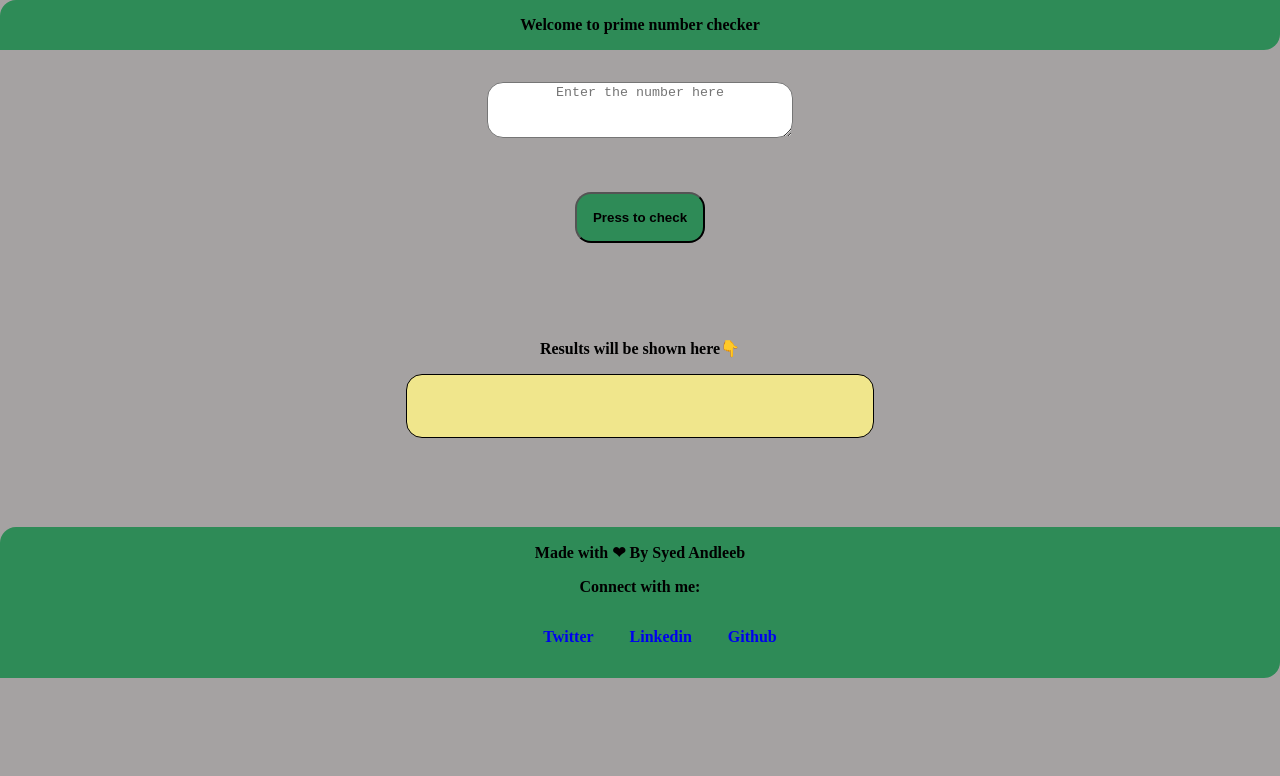
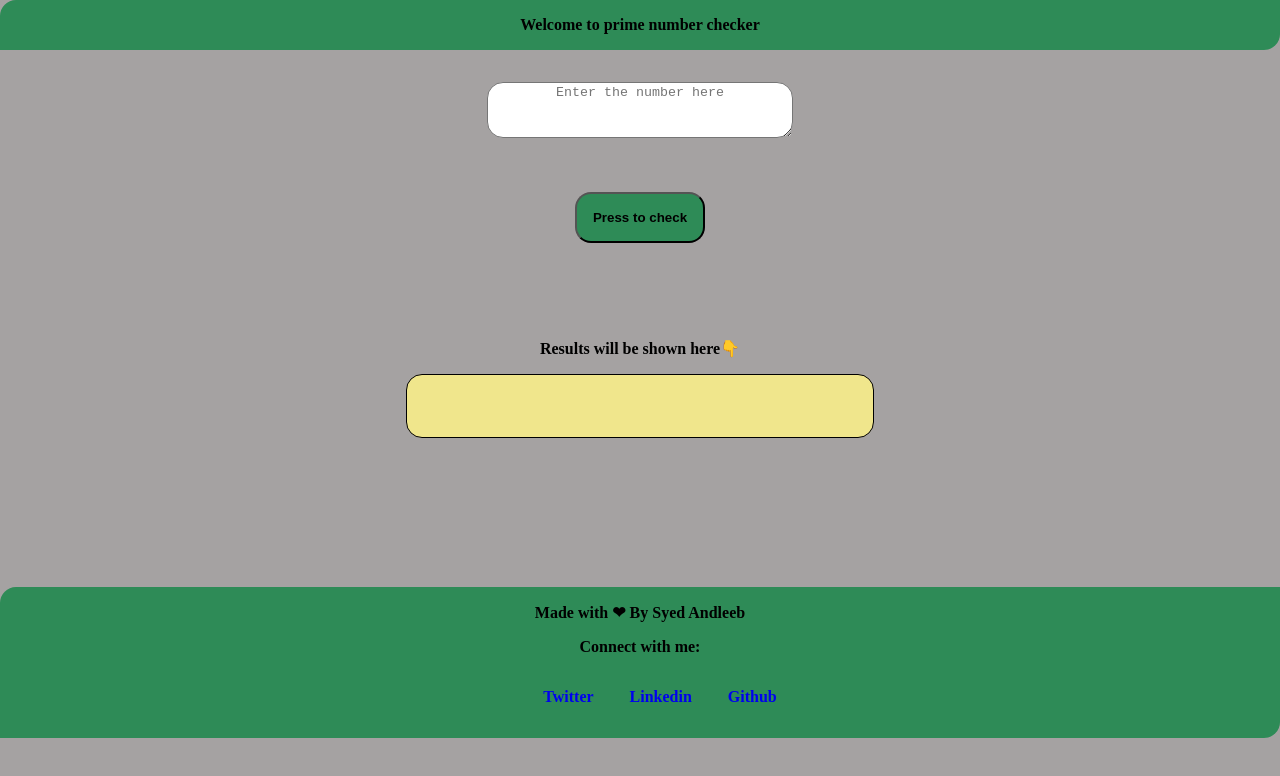
Before and after one commit to andleebsyed/prime-number-checker, a plain HTML site: page index.html in a window 1280 px wide. Drawn offline with Linux system fonts and the light colour scheme.

Commit message:
style : added some bottom paddding (for footer)

```diff
--- a/styles.css
+++ b/styles.css
@@ -74,5 +74,5 @@ margin-bottom: 6rem;
 .wrapper {
     min-height: 100%;
     position: relative;
-  padding-bottom:240px; /* footer's height */
+  padding-bottom:300px; /* footer's height */
 }
```
